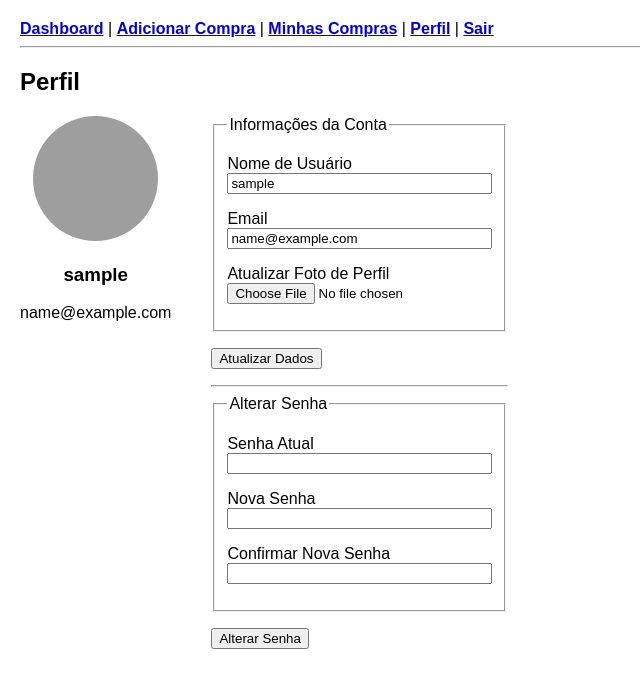
After one commit to FillipeBerssot/projeto_gestao_estoque, a Flask app: page /auth/profile in a window 1280 px wide. The commit adds this page. Shown: the top 688 px of the page, without its empty margins (0-640 px from the left). Run offline with Flask 3, Linux system fonts and the light colour scheme; the visitor is signed in with stand-in values (Sample User, id 1); some libraries are stand-ins or nearby versions; grey boxes are pictures that could not be loaded.

Commit message:
Implementa uma página de Perfil para alteraçoes cadastrais do usuário

```diff
--- a/minha_app/auth/forms.py
+++ b/minha_app/auth/forms.py
@@ -0,0 +1,35 @@
+from sqlalchemy import func
+from flask_wtf import FlaskForm
+from flask_wtf.file import FileField, FileAllowed
+from wtforms import StringField, PasswordField, SubmitField, ValidationError
+from wtforms.validators import DataRequired, Email, EqualTo, Length
+from flask_login import current_user
+from ..models import User
+
+class UpdateAccountForm(FlaskForm):
+    username = StringField('Nome de Usuário',
+                           validators=[DataRequired(), Length(min=2, max=20)])
+    email = StringField('Email',
+                        validators=[DataRequired(), Email()])
+    picture = FileField('Atualizar Foto de Perfil',
+                        validators=[FileAllowed(['jpg', 'png', 'jpeg'])])
+    submit_update = SubmitField('Atualizar Dados')
+
+    def validate_username(self, username):
+        if username.data != current_user.username:
+            user = User.query.filter(func.lower(User.username) == func.lower(username.data)).first()
+            if user:
+                raise ValidationError('Este nome de usuário já está em uso. Por favor, escolha outro.')
+
+    def validate_email(self, email):
+        if email.data.lower() != current_user.email.lower():
+            user = User.query.filter(func.lower(User.email) == func.lower(email.data)).first()
+            if user:
+                raise ValidationError('Este email já está em uso. Por favor, escolha outro.')
+
+class ChangePasswordForm(FlaskForm):
+    current_password = PasswordField('Senha Atual', validators=[DataRequired()])
+    new_password = PasswordField('Nova Senha', validators=[DataRequired(), Length(min=6)])
+    confirm_new_password = PasswordField('Confirmar Nova Senha',
+                                         validators=[DataRequired(), EqualTo('new_password', message='As senhas não coincidem.')])
+    submit_password = SubmitField('Alterar Senha')
--- a/minha_app/auth/routes.py
+++ b/minha_app/auth/routes.py
@@ -1,9 +1,33 @@
+import os
+import secrets
+from sqlalchemy import func
+from PIL import Image
+from flask import current_app
+from .forms import UpdateAccountForm, ChangePasswordForm
 from flask import render_template, redirect, url_for, flash, request
 from flask_login import login_user, logout_user, login_required, current_user
 from . import auth_bp
 from ..models import User
 from .. import db
 
+
+def save_picture(form_picture):
+    random_hex = secrets.token_hex(8)
+    _, f_ext = os.path.splitext(form_picture.filename)
+    picture_fn = random_hex + f_ext
+    picture_path = os.path.join(current_app.root_path, 'static/profile_pics', picture_fn)
+
+    output_size = (125, 125)
+    i = Image.open(form_picture)
+    i.thumbnail(output_size)
+    i.save(picture_path)
+
+    if current_user.image_file != 'default.jpg':
+        old_picture_path = os.path.join(current_app.root_path, 'static/profile_pics', current_user.image_file)
+        if os.path.exists(old_picture_path):
+            os.remove(old_picture_path)
+
+    return picture_fn
 
 @auth_bp.route('/register', methods=['GET', 'POST'])
 def register():
@@ -54,7 +78,7 @@ def login():
         username = request.form.get('username')
         password = request.form.get('password')
 
-        user = User.query.filter_by(username=username).first()
+        user = User.query.filter(func.lower(User.username) == func.lower(username)).first()
 
         if user and user.check_password(password):
             login_user(user)
@@ -73,3 +97,35 @@ def logout():
     logout_user()
     flash('Você foi desconectado com sucesso!', 'info')
     return redirect(url_for('dashboard.view_dashboard'))
+
+@auth_bp.route('/profile', methods=['GET', 'POST'])
+@login_required
+def profile():
+    update_form = UpdateAccountForm(obj=current_user)
+    password_form = ChangePasswordForm()
+
+    if password_form.validate_on_submit() and 'submit_password' in request.form:
+        if current_user.check_password(password_form.current_password.data):
+            current_user.set_password(password_form.new_password.data)
+            db.session.commit()
+            flash('Sua senha foi alterada com sucesso!', 'success')
+            return redirect(url_for('auth.profile'))
+        else:
+            flash('Senha atual incorreta. Por favor, tente novamente.', 'danger')
+
+    elif update_form.validate_on_submit() and 'submit_update' in request.form:
+        if update_form.picture.data:
+            picture_file = save_picture(update_form.picture.data)
+            current_user.image_file = picture_file
+
+        current_user.username = update_form.username.data
+        current_user.email = update_form.email.data
+        db.session.commit()
+        flash('Sua conta foi atualizada!', 'success')
+        return redirect(url_for('auth.profile'))
+
+    image_file = url_for('static', filename='profile_pics/' + current_user.image_file)
+    return render_template('profile.html', title='Perfil',
+                           image_file=image_file,
+                           update_form=update_form,
+                           password_form=password_form)
--- /dev/null
+++ b/minha_app/templates/auth/profile.html
@@ -0,0 +1,73 @@
+{% extends "base.html" %}
+
+{% block title %}{{ title }}{% endblock %}
+
+{% block content %}
+    <h2>{{ title }}</h2>
+    <div style="display: flex; gap: 40px; align-items: flex-start;">
+        <div style="text-align: center;">
+            <img src="{{ image_file }}" alt="Foto de Perfil" style="width: 125px; height: 125px; border-radius: 50%; object-fit: cover;">
+            <h3>{{ current_user.username }}</h3>
+            <p>{{ current_user.email }}</p>
+        </div>
+
+        <div>
+            <form method="POST" action="" enctype="multipart/form-data">
+                {{ update_form.hidden_tag() }}
+                <fieldset>
+                    <legend>Informações da Conta</legend>
+                    <p>
+                        {{ update_form.username.label }} <br>
+                        {{ update_form.username(size=30)}}
+                        {% if update_form.username.errors %}{% for error in update_form.username.errors %}<span style="color: red;">[{{ error }}]</span>{% endfor %}{% endif %}
+                    </p>
+
+                    <p>
+                        {{ update_form.email.label }} <br>
+                        {{ update_form.email(size=30) }}
+                        {% if update_form.email.errors %}{% for error in update_form.email.errors %}<span style="color: red;">[{{ error }}]</span>{% endfor %}{% endif %}
+                    </p>
+
+                    <p>
+                        {{ update_form.picture.label }} <br>
+                        {{ update_form.picture }}
+                        {% if update_form.picture.errors %}{% for error in update_form.picture.errors %}<span style="color: red;">[{{ error }}]</span>{% endfor %}{% endif %}
+                    </p>
+                </fieldset>
+
+                <p>
+                    {{ update_form.submit_update }}
+                </p>
+            </form>
+
+            <hr>
+            <form method="POST" action="">
+                {{ password_form.hidden_tag() }}
+                <fieldset>
+                    <legend>Alterar Senha</legend>
+                    <p>
+                        {{ password_form.current_password.label }} <br>
+                        {{ password_form.current_password(size=30) }}
+                    </p>
+
+                    <p>
+                        {{ password_form.new_password.label }} <br>
+                        {{ password_form.new_password(size=30) }}
+                        {% if password_form.new_password.errors %}{% for error in password_form.new_password.errors %}<span style="color: red;">[{{ error }}]</span>{% endfor %}{% endif %}
+                    </p>
+
+                    <p>
+                        {{ password_form.confirm_new_password.label }} <br>
+                        {{ password_form.confirm_new_password(size=30) }}
+                        {% if password_form.confirm_new_password.errors %}{% for error in password_form.confirm_new_password.errors %}<span style="color: red;">[{{ error }}]</span>{% endfor %}{% endif %}
+                    </p>
+
+                </fieldset>
+                <p>
+                    {{ password_form.submit_password }}
+                </p>
+            </form>
+        </div>
+
+    </div>
+{% endblock %}
--- a/minha_app/templates/base.html
+++ b/minha_app/templates/base.html
@@ -60,6 +60,8 @@
 
                 <a href="{{ url_for('purchases.list_purchases') }}"><strong>Minhas Compras</strong></a> |
 
+                <a href="{{ url_for('auth.profile') }}"><strong>Perfil</strong></a> |
+
                 <a href="{{ url_for('auth.logout') }}"><strong>Sair</strong></a>
 
             {% else %}
--- a/pyproject.toml
+++ b/pyproject.toml
@@ -13,7 +13,9 @@ dependencies = [
     "flask-login (>=0.6.3,<0.7.0)",
     "psycopg2-binary (>=2.9.10,<3.0.0)",
     "flask-wtf (>=1.2.2,<2.0.0)",
-    "flask-migrate (>=4.1.0,<5.0.0)"
+    "flask-migrate (>=4.1.0,<5.0.0)",
+    "pillow (>=11.2.1,<12.0.0)",
+    "email-validator (>=2.2.0,<3.0.0)"
 ]
 
 [tool.poetry]
```
Also changed, not shown: minha_app/static/profile_pics/30b5e713f072ae60.png (added), 1 other file.
